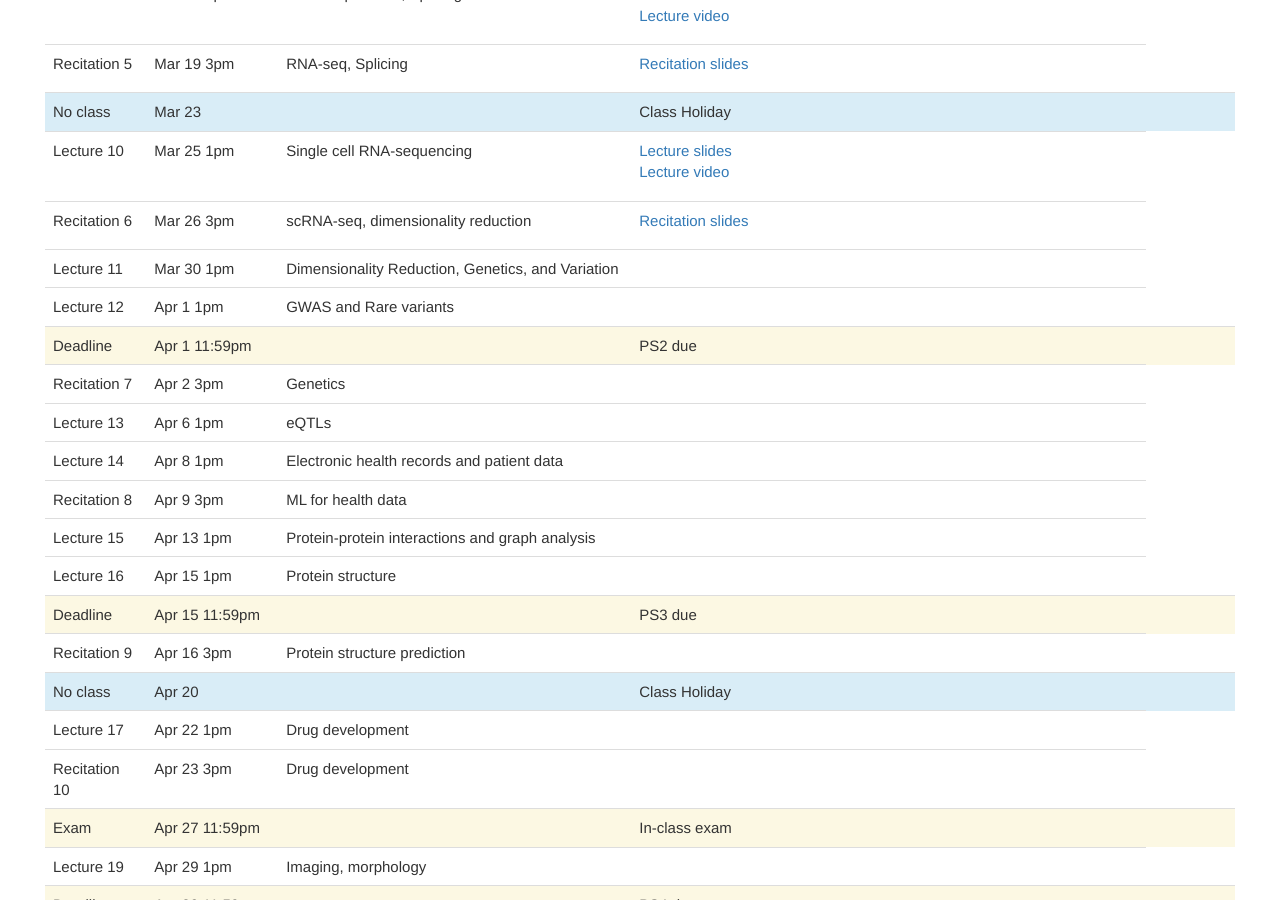
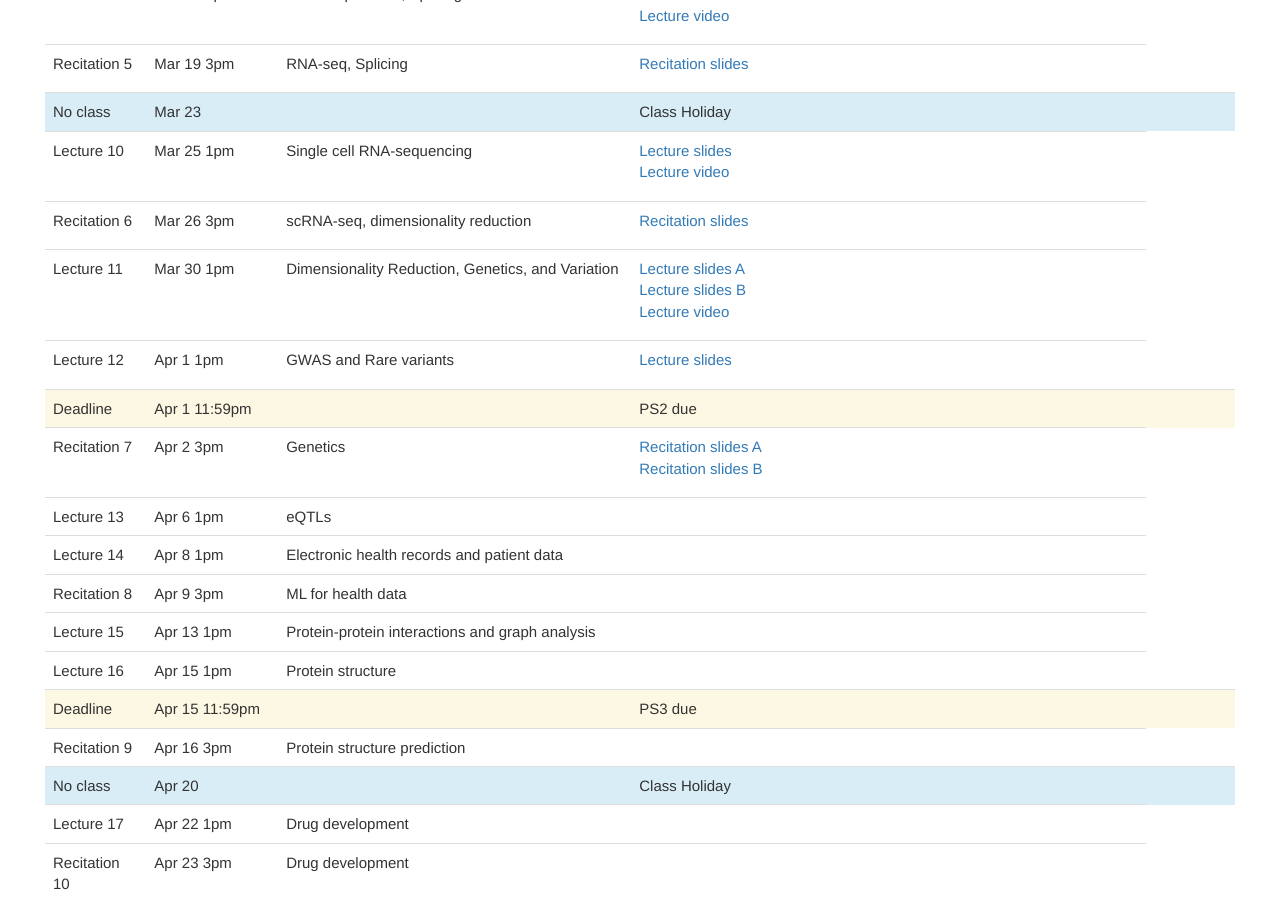
Before and after one commit to mit6874/mit6874.github.io, a Jekyll site: the page built from index.html, in a window 1280 px wide and 900 px high, scrolled down 1833 px. Built offline with Jekyll 4.4.1, drawn with Linux system fonts in a browser that asks for light colours; nearby versions of some CDN libraries.

Commit message:
add thru rec 07

```diff
--- a/index.html
+++ b/index.html
@@ -256,14 +256,20 @@ layout: default
             <td>Lecture 11</td>
             <td>Mar 30 1pm</td>
             <td>Dimensionality Reduction, Genetics, and Variation</td>
-            <td></td>
+            <td><ul>
+                    <li><a href="assets/sp2021/slides/l11a.pdf">Lecture slides A</a></li>
+                    <li><a href="assets/sp2021/slides/l11b.pdf">Lecture slides B</a></li>
+                    <li><a href="https://www.youtube.com/watch?v=0byf2OF6AT0">Lecture video</a></li>
+                </ul></td>
             <td></td>
         </tr>
         <tr>
             <td>Lecture 12</td>
             <td>Apr 1 1pm</td>
             <td>GWAS and Rare variants</td>
-            <td></td>
+            <td><ul>
+                    <li><a href="assets/sp2021/slides/l12.pdf">Lecture slides</a></li>
+                </ul></td>
             <td></td>
         </tr>
         <tr class="warning">
@@ -278,7 +284,11 @@ layout: default
             <td>Recitation 7</td>
             <td>Apr 2 3pm</td>
             <td>Genetics</td>
-            <td></td>
+            <td><ul>
+                    <li><a href="assets/sp2021/recitations/r07a.pdf">Recitation slides A</a></li>
+                    <li><a href="assets/sp2021/recitations/r07b.pdf">Recitation slides B</a></li>
+                </ul></td>
+            </td>
             <td></td>
         </tr>
         <tr>
```
Also changed, not shown: 9 other files.
